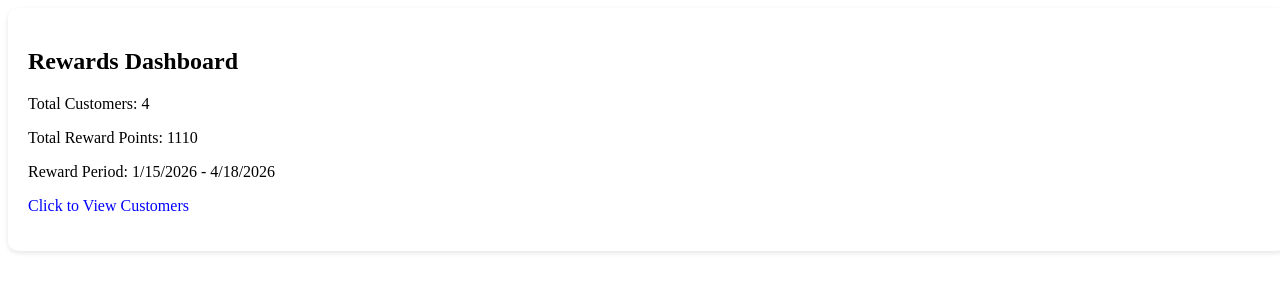
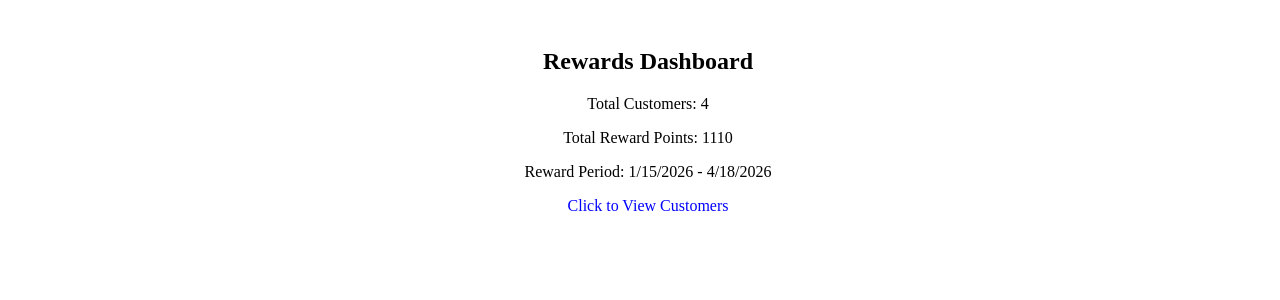
Before and after one commit to Bhavya12-ai/scrollable-data, a React (Create React App) app: page / in a window 1280 px wide. Shown: the top 300 px of the page. Built offline with nearby package versions, Linux system fonts and the light colour scheme.

Commit message:
change of alignment

```diff
--- a/src/app.css
+++ b/src/app.css
@@ -9,7 +9,7 @@ body{
     border-radius: 10px;
     cursor: pointer;
     margin-bottom: 20px;
-    box-shadow: 0 2px 5px rgba(0,0,0,0.1);
+    text-align: center;
 }
 .dashboard-content {
     display: flex;
@@ -21,7 +21,6 @@ body{
     background: white;
     border-radius: 10px;
     padding: 15px;
-    box-shadow: 0 2px 5px rgba(0,0,0,0.1);
     max-height: 500px;
     overflow-y: auto;
     flex: 1;
@@ -37,7 +36,6 @@ body{
     background: white;
     border-radius: 10px;
     padding: 20px;
-    box-shadow: 0 2px 5px rgba(0,0,0,0.1);
     flex: 1;
     min-width: 300px;
     max-height: 500px;
```
